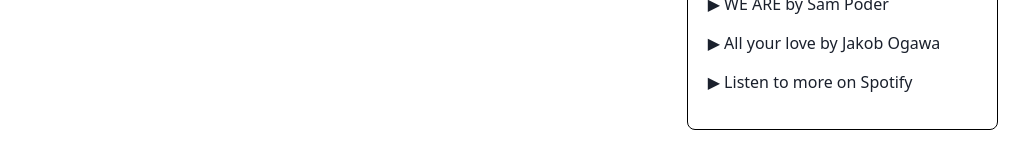
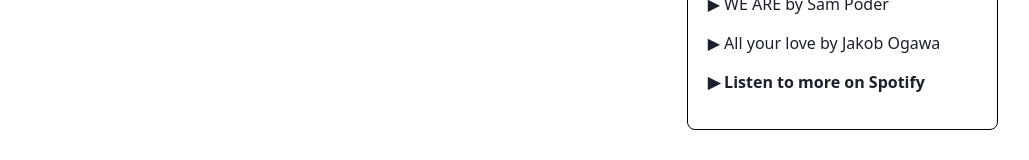
Before and after one commit to sampoder/vantage-point, a Next.js app: page / in a window 1280 px wide. Shown: the part 1628-1788 px from the top of the page, without its empty margins (218-1247 px from the left). Built offline with nearby package versions, Linux system fonts and the light colour scheme; a web font is replaced by a local one.

Commit message:
Update index.js

```diff
--- a/pages/index.js
+++ b/pages/index.js
@@ -281,7 +281,7 @@ export default function Home(props) {
                 <Text>▶ Butterfly by Jon Batise</Text>
                 <Text>▶ WE ARE by Sam Poder</Text>
                 <Text>▶ All your love by Jakob Ogawa</Text>
-                <Text style={{ fontWeight: '800!important' }}><Link href="https://open.spotify.com/playlist/6I656k7GbBEsFd6qGUqL7l">▶ Listen to more on Spotify</Link></Text>
+                <Text fontWeight="bold"><Link href="https://open.spotify.com/playlist/6I656k7GbBEsFd6qGUqL7l">▶ Listen to more on Spotify</Link></Text>
               </Box>
             </Box>
           </GridItem>
```
